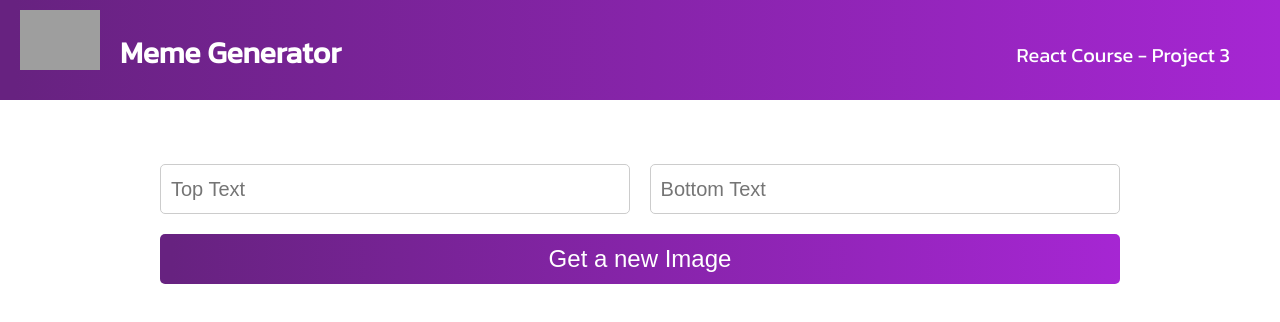
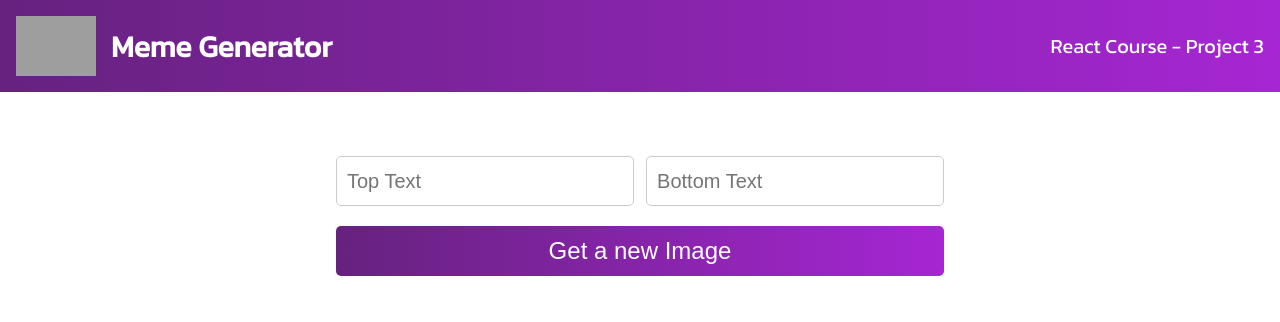
Before and after one commit to majid-2002/react-advanced, a React (Create React App) app: page / in a window 1280 px wide. Shown: the top 322 px of the page. Built offline with nearby package versions, Linux system fonts and the light colour scheme; grey boxes are pictures that could not be loaded.

Commit message:
update header

```diff
--- a/src/components/BusinessCard.jsx
+++ b/src/components/BusinessCard.jsx
@@ -5,7 +5,7 @@ import IconButton from "@mui/material/IconButton";
 import { FaTwitter, FaFacebook, FaInstagram, FaGithub } from 'react-icons/fa';
 import "../App.css"
 
-export default function BusinnessCard() {
+export default function BusinessCard() {
   return (
     <div className="container">
       <img src={personimg} alt="a girl pic"></img>
--- a/src/components/MemeGenerator.jsx
+++ b/src/components/MemeGenerator.jsx
@@ -14,8 +14,10 @@ function MemeGenerator() {
       </header>
       <main className="main-meme">
         <form className="meme-form">
-          <input type="text" name="topText" placeholder="Top Text" />
-          <input type="text" name="bottomText" placeholder="Bottom Text" />
+          <div className="row">
+            <input type="text" name="topText" placeholder="Top Text" />
+            <input type="text" name="bottomText" placeholder="Bottom Text" />
+          </div>
           <button>Get a new Image</button>
         </form>
       </main>
--- a/src/components/style.css
+++ b/src/components/style.css
@@ -7,36 +7,26 @@
 
 body {
   background-color: white;
-  width: 100vw;
-  height: 100vh;
   font-family: "Kanit", sans-serif;
 }
 body .header-meme {
-  width: 100vw;
-  height: 100px;
   background: linear-gradient(90deg, #672280 1.18%, #a626d3 100%);
+  display: flex;
+  align-items: center;
+  padding: 1em;
 }
 body .header-meme img {
   width: 80px;
-  margin-left: 20px;
-  margin-top: 10px;
-  float: left;
 }
 body .header-meme h2 {
   color: white;
   font-size: 30px;
-  display: inline;
-  float: left;
-  margin-top: 30px;
-  margin-left: 20px;
+  margin-left: 0.5em;
 }
 body .header-meme p {
   color: white;
   font-size: 20px;
-  display: inline;
-  float: right;
-  margin-top: 40px;
-  margin-right: 50px;
+  margin-left: auto;
 }
 body .main-meme {
   padding: 2em 5em;
@@ -46,20 +36,34 @@ body .main-meme {
 }
 body .main-meme .meme-form {
   width: 100%;
+  max-width: 60vw;
+  min-width: 600px;
   padding: 2em 5em;
 }
-body .main-meme .meme-form input {
-  width: 49%;
+body .main-meme .meme-form .row {
+  display: flex;
+  flex-direction: row;
+}
+body .main-meme .meme-form .row input {
+  width: 100%;
   height: 50px;
   border: none;
   border-radius: 5px;
   border: 1px solid #ccc;
+  outline: 2px solid transparent;
   padding: 0 10px;
-  outline: none;
   font-size: 20px;
+  transition-duration: 0.15s;
+  transition-timing-function: cubic-bezier(0.4, 0, 0.2, 1);
 }
-body .main-meme .meme-form input:first-child {
+body .main-meme .meme-form .row input:first-child {
   margin-right: 2%;
+}
+body .main-meme .meme-form .row input:focus {
+  border: solid 3px transparent;
+  background-image: linear-gradient(white, white), linear-gradient(to right, #672280, #a626d3);
+  background-origin: border-box;
+  background-clip: padding-box, border-box;
 }
 body .main-meme .meme-form button {
   width: 100%;
--- a/src/components/style.scss
+++ b/src/components/style.scss
@@ -1,4 +1,3 @@
-//Import google fonts kariana
 @import url("https://fonts.googleapis.com/css2?family=Kanit&display=swap");
 
 * {
@@ -9,38 +8,29 @@
 
 body {
   background-color: white;
-  width: 100vw;
-  height: 100vh;
   font-family: "Kanit", sans-serif;
 
   .header-meme {
-    width: 100vw;
-    height: 100px;
     background: linear-gradient(90deg, #672280 1.18%, #a626d3 100%);
+    display: flex;
+    align-items: center;
+    padding: 1em;
+
 
     img {
       width: 80px;
-      margin-left: 20px;
-      margin-top: 10px;
-      float: left;
     }
 
     h2 {
       color: white;
       font-size: 30px;
-      display: inline;
-      float: left;
-      margin-top: 30px;
-      margin-left: 20px;
+      margin-left: 0.5em;
     }
 
     p {
       color: white;
       font-size: 20px;
-      display: inline;
-      float: right;
-      margin-top: 40px;
-      margin-right: 50px;
+      margin-left: auto;
     }
   }
 
@@ -51,18 +41,34 @@ body {
     justify-content: center;
     .meme-form {
       width: 100%;
+      max-width: 60vw;
+      min-width: 600px;
       padding: 2em 5em;
+      .row {
+        display: flex;
+        flex-direction: row;
         input {
-        width: 49%;
+          width: 100%;
           height: 50px;
           border: none;
           border-radius: 5px;
           border: 1px solid #ccc;
+          outline: 2px solid transparent;
           padding: 0 10px;
-        outline: none;
           font-size: 20px;
+          transition-duration: 0.15s;
+          transition-timing-function: cubic-bezier(0.4, 0, 0.2, 1);
+
           &:first-child {
             margin-right: 2%;
+          }
+        }
+        input:focus {
+          border: solid 3px transparent;
+          background-image: linear-gradient(white, white),
+            linear-gradient(to right, #672280, #a626d3);
+          background-origin: border-box;
+          background-clip: padding-box, border-box;
         }
       }
       button {
```
Also changed, not shown: 1 other file (tests, documents, lock files or other folders). Lines whose indentation alone changed are shown as unchanged.
